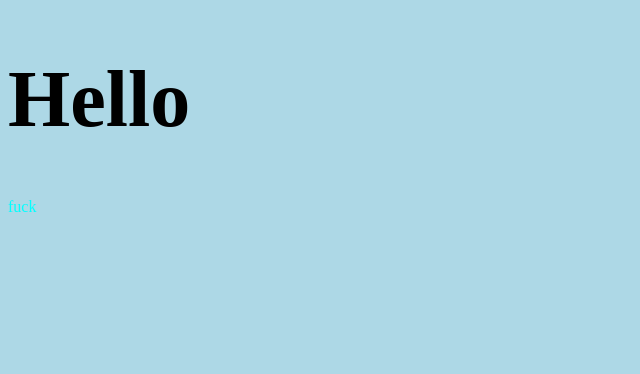
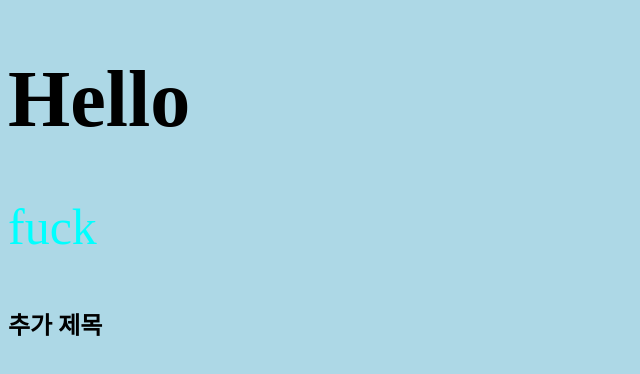
Before and after one commit to yoochan0108/My_prj, a plain HTML site: page index.html in a window 1280 px wide. Shown: the whole page, without its empty margins (0-640 px from the left). Drawn offline with Linux system fonts and the light colour scheme.

Commit message:
추가 제목 및 scc추가

```diff
--- a/index.html
+++ b/index.html
@@ -11,6 +11,7 @@
 <body>
   <h1>Hello</h1>
   <p>fuck</p>
+  <h2>추가 제목</h2>
 </body>
 
 </html>
--- a/scss/style.scss
+++ b/scss/style.scss
@@ -6,6 +6,7 @@ body {
 	}
 
 	p {
+		font-size: 50px;
 		color: aqua;
 	}
 }
```
Also changed, not shown: css/style.css, 1 other file.
